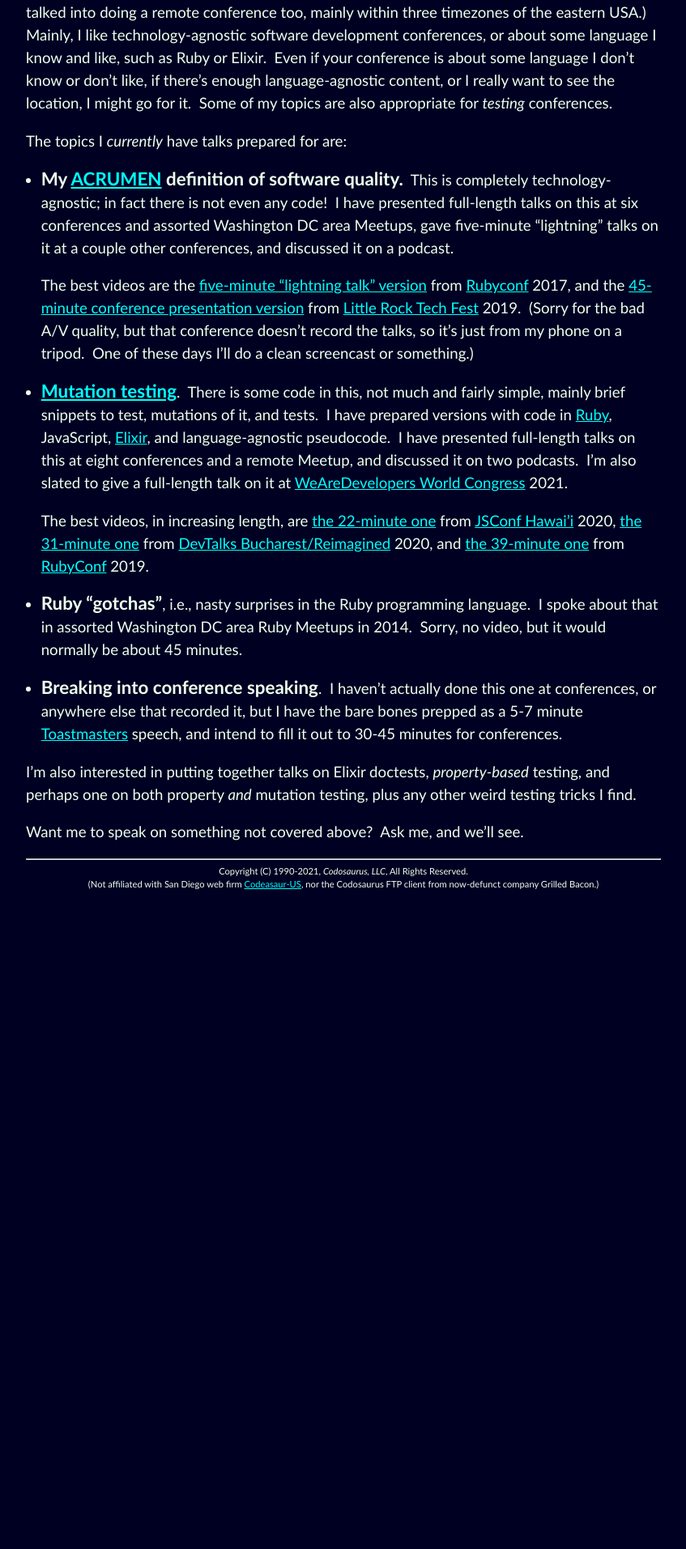
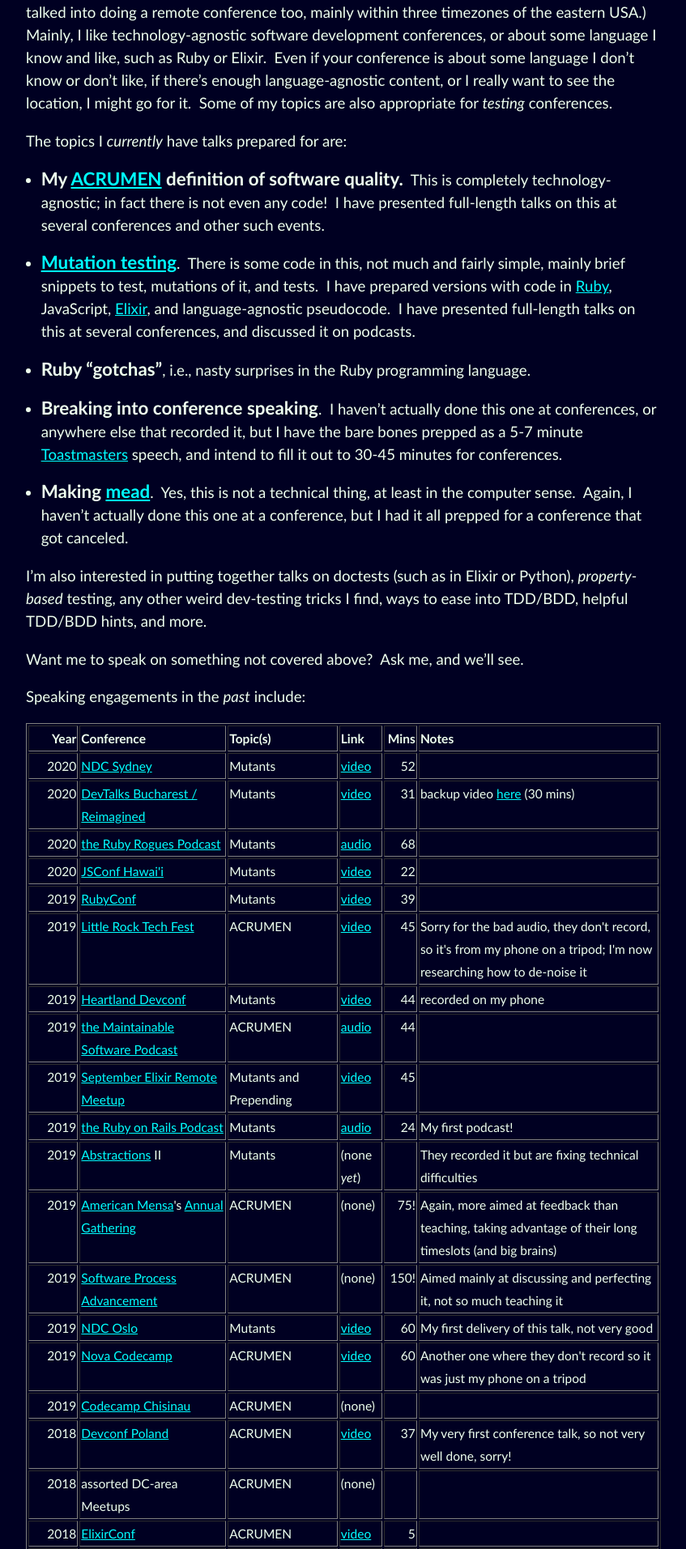
Before and after one commit to CodosaurusLLC/CodosaurusLLC.github.io, a Jekyll site: the page built from speaking.md, in a window 1280 px wide. Shown: the part 309-2222 px from the top of the page at 81% size, without its empty margins (216-1063 px from the left). Built offline with Jekyll 4.4.1, drawn with Linux system fonts in a browser that asks for light colours; before the commit the page ends 1411 px from its top, so only the background shows below that; some of the changed text lies outside the part shown.

Commit message:
revamp speaking page

```diff
--- a/assets/css/main.css
+++ b/assets/css/main.css
@@ -117,6 +117,7 @@
 table td,th {
   margin:  0 0.5em;
   text-align: left;
+  vertical-align: top;
 }
 
 .alt-page-title { display: none; }
--- a/speaking.md
+++ b/speaking.md
@@ -22,49 +22,8 @@
 definition of software quality.</span>&nbsp;
 This is completely technology-agnostic; in fact there is not even any code!&nbsp;
 I have presented full-length talks on this at
-six conferences and
-assorted Washington DC area Meetups,
-gave five-minute "lightning" talks on it at a couple other conferences,
-and discussed it on a podcast.
-
-  <!--
-  Details:
-  - [Little Rock Tech Fest](http://www.lrtechfest.com/){:rel="nofollow" target="_new"} 2019,
-  - [American Mensa Annual Gathering](https://ag.us.mensa.org/){:rel="nofollow" target="_new"} 2019,
-  - [Software Process Advancement](https://www.spaconference.org/){:rel="nofollow" target="_new"} 2019,
-  - [Nova Codecamp](https://novacodecamp.org/){:rel="nofollow" target="_new"} 2019,
-  - [Codecamp Chisinau](https://codecamp.ro/chisinau-2019-05-11){:rel="nofollow" target="_new"} 2019,
-  - [Devconf Poland](https://devconf.pl/){:rel="nofollow" target="_new"} 2018,
-  - assorted Washington DC area Meetups,
-  - [the Maintainable Software Podcast](https://maintainable.fm/){:rel="nofollow" target="_new"},
-  - and "lightning" talks at
-  [ElixirConf](https://elixirconf.com/){:rel="nofollow" target="_new"} 2017
-  and
-  [RubyConf](https://rubyconf.org/){:rel="nofollow" target="_new"} 2017.&nbsp;
-
-  (I was also selected with this topic
-  for
-  [I T.A.K.E. Unconference](https://itakeunconf.com/){:rel="nofollow" target="_new"}
-  2019 but the entire conference was canceled,
-  and
-  as a backup speaker for
-  [RubyNation](http://www.rubynation.org/){:rel="nofollow" target="_new"}
-  2018 but no slots opened.)
-  -->
-
-  The best videos are the
-  [five-minute "lightning talk" version](https://www.youtube.com/embed/YMoa5JpjEtM?start=4080&end=4355)
-  from
-  [Rubyconf](https://rubyconf.org/){:rel="nofollow" target="_new"}
-  2017,
-  and the
-  [45-minute conference presentation version](https://www.youtube.com/watch?v=V-pYlihc6hM){:rel="nofollow" target="_new"}
-  from
-  [Little Rock Tech Fest](http://www.lrtechfest.com/){:rel="nofollow" target="_new"}
-  2019.&nbsp;
-  (Sorry for the bad A/V quality, but that conference doesn't record the talks,
-   so it's just from my phone on a tripod.&nbsp;
-   One of these days I'll do a clean screencast or something.)
+several conferences
+and other such events.
 
 - [**Mutation testing**](https://en.wikipedia.org/wiki/Mutation_testing){:class="big bold"}.&nbsp;
 There is some code in this, not much and fairly simple,
@@ -75,59 +34,12 @@
 [Elixir](https://elixir-lang.org/){:rel="nofollow" target="_new"},
 and language-agnostic pseudocode.&nbsp;
 I have presented full-length talks on this at
-eight conferences and a remote Meetup,
-and discussed it on two podcasts.&nbsp;
-I'm also slated to give a full-length talk on it at
-[WeAreDevelopers World Congress](https://www.wearedevelopers.com/events/world-congress/){:rel="nofollow" target="_new"} 2021.
-
-  <!--
-  Details:
-  - [NDC Sydney](https://ndcsydney.com/){:rel="nofollow" target="_new"} 2020
-  - [DevTalks Bucharest/Reimagined](https://www.devtalks.ro/bucharest/){:rel="nofollow" target="_new"}
-  2020,
-  - [JSConf Hawai'i](https://www.jsconfhi.com/){:rel="nofollow" target="_new"} 2020,
-  - [RubyConf](https://rubyconf.org/){:rel="nofollow" target="_new"} 2019,
-  - [Heartland Devconf](https://aiminstitute.org/hdc/){:rel="nofollow" target="_new"} 2019,
-  - [Elixir Remote Meetup](https://github.com/elixirup/remote-meetup/){:rel="nofollow" target="_new"} September 2019,
-  - [Abstractions](https://abstractions.io/){:rel="nofollow" target="_new"}
-  II (2019),
-  - [NDC Oslo](https://ndcoslo.com/){:rel="nofollow" target="_new"} 2019,
-  - [the Ruby on Rails Podcast](http://5by5.tv/rubyonrails/283){:rel="nofollow" target="_new"} episode 283 (August 2019),
-  and
-  - [the Ruby Rogues Podcast](https://devchat.tv/ruby-rogues/){:rel="nofollow" target="_new"}
-  episode 459 (May 2020).
-
-  (I was also selected with this topic for
-  [Codestock](https://www.codestock.org/){:rel="nofollow" target="_new"}
-  2020
-  and
-  [Voxxed Days Athens](http://voxxeddays.com/athens){:rel="nofollow" target="_new"}
-  2020, which were canceled, and
-  [WeRockIT](https://www.werockitconf.com/){:rel="nofollow" target="_new"}
-  2020, which has been postponed to 2021,
-  all due to the COVID pandemic.)
-  -->
-
-  The best videos, in increasing length, are
-  [the 22-minute one](https://www.youtube.com/watch?v=yNMBOj7JUPs){:rel="nofollow" target="_new"}
-  from
-  [JSConf Hawai'i](https://www.jsconfhi.com/){:rel="nofollow" target="_new"}
-  2020,
-  [the 31-minute one](https://www.youtube.com/embed/tknqCCVQlIA?start=24963&version=3&end=26790){:rel="nofollow" target="_new"}
-  from
-  [DevTalks Bucharest/Reimagined](https://www.devtalks.ro/bucharest/){:rel="nofollow" target="_new"}
-  2020,
-  and
-  [the 39-minute one](https://www.youtube.com/watch?v=9GId6mFL0_c){:rel="nofollow" target="_new"}
-  from
-  [RubyConf](http://rubyconf.org/){:rel="nofollow" target="_new"}
-  2019.
+several conferences,
+and discussed it on podcasts.
 
 - <span class="big bold">Ruby "gotchas"</span>,
 i.e., nasty surprises in the
-Ruby programming language.&nbsp;
-I spoke about that in assorted Washington DC area Ruby Meetups in 2014.&nbsp;
-Sorry, no video, but it would normally be about 45 minutes.
+Ruby programming language.
 
 - <span class="big bold">Breaking into conference speaking</span>.&nbsp;
 I haven't actually done this one at conferences,
@@ -137,11 +49,252 @@
 speech,
 and intend to fill it out to 30-45 minutes for conferences.
 
+- <span class="big bold">Making [mead](https://en.wikipedia.org/wiki/Mead){:rel="nofollow" target="_new"}</span>.&nbsp;
+Yes, this is not a technical thing,
+at least in the computer sense.&nbsp;
+Again, I haven't actually done this one at a conference,
+but I had it all prepped for
+a conference
+that got canceled.
+
 I'm also interested in putting together talks on
-Elixir doctests,
+doctests (such as in Elixir or Python),
 _property-based_ testing,
-and perhaps one on both property _and_ mutation testing,
-plus any other weird testing tricks I find.
+any other weird dev-testing tricks I find,
+ways to ease into TDD/BDD,
+helpful TDD/BDD hints,
+and more.
 
 Want me to speak on something not covered above?&nbsp;
 Ask me, and we'll see.
+
+Speaking engagements in the _past_ include:
+
+<table class="small" border="1" align="top">
+  <thead>
+    <tr>
+      <th class="numeric">Year</th>
+      <th>Conference</th>
+      <th>Topic(s)</th>
+      <th>Link</th>
+      <th class="numeric">Mins</th>
+      <th>Notes</th>
+    </tr>
+  </thead>
+  <tbody>
+    <tr>
+      <td class="numeric">2020</td>
+      <td><a href="https://ndcsydney.com/" rel="nofollow" target="_new">NDC Sydney</a></td>
+      <td>Mutants</td>
+      <td><a href="https://www.youtube.com/watch?v=vQrnVD6CbxU" rel="nofollow" target="_new">video</a></td>
+      <td class="numeric">52</td>
+      <td></td>
+    </tr>
+    <tr>
+      <td class="numeric">2020</td>
+      <td><a href="https://www.devtalks.ro/bucharest/" rel="nofollow" target="_new">DevTalks Bucharest / Reimagined</a></td>
+      <td>Mutants</td>
+      <td><a href="https://www.youtube.com/embed/tknqCCVQlIA?start=24963&version=3&end=26790" rel="nofollow" target="_new">video</a></td>
+      <td class="numeric">31</td>
+      <td>backup video <a href="https://www.youtube.com/watch?v=JN3CRHWUHTk&list=PLMrm16n64Bub8urB-bsyMyHiNPMLG7FAS" rel="nofollow" target="_new">here</a> (30 mins)</td>
+    </tr>
+    <tr>
+      <td class="numeric">2020</td>
+      <td><a href="https://devchat.tv/ruby-rogues/" rel="nofollow" target="_new">the Ruby Rogues Podcast</a></td>
+      <td>Mutants</td>
+      <td><a href="https://devchat.tv/ruby-rogues/rr-459-mutation-testing-with-dave-aronson/" rel="nofollow" target="_new">audio</a></td>
+      <td class="numeric">68</td>
+      <td></td>
+    </tr>
+    <tr>
+      <td class="numeric">2020</td>
+      <td><a href="https://www.jsconfhi.com/" rel="nofollow" target="_new">JSConf Hawai'i</a></td>
+      <td>Mutants</td>
+      <td><a href="https://www.youtube.com/watch?v=yNMBOj7JUPs" rel="nofollow" target="_new">video</a></td>
+      <td class="numeric">22</td>
+      <td></td>
+    </tr>
+    <tr>
+      <td class="numeric">2019</td>
+      <td><a href="https://rubyconf.org/" rel="nofollow" target="_new">RubyConf</a></td>
+      <td>Mutants</td>
+      <td><a href="https://www.youtube.com/watch?v=9GId6mFL0_c" rel="nofollow" target="_new">video</a></td>
+      <td class="numeric">39</td>
+      <td></td>
+    </tr>
+    <tr>
+      <td class="numeric">2019</td>
+      <td><a href="http://www.lrtechfest.com/" rel="nofollow" target="_new">Little Rock Tech Fest</a></td>
+      <td>ACRUMEN</td>
+      <td><a href="https://www.youtube.com/watch?v=V-pYlihc6hM" rel="nofollow" target="_new">video</a></td>
+      <td class="numeric">45</td>
+      <td>Sorry for the bad audio, they don't record, so it's from my phone on a tripod; I'm now researching how to de-noise it</td>
+    </tr>
+    <tr>
+      <td class="numeric">2019</td>
+      <td><a href="https://aiminstitute.org/hdc/" rel="nofollow" target="_new">Heartland Devconf</a></td>
+      <td>Mutants</td>
+      <td><a href="https://www.youtube.com/watch?v=adBtsgolhvI&list=PLMrm16n64Bub8urB-bsyMyHiNPMLG7FAS" rel="nofollow" target="_new">video</a></td>
+      <td class="numeric">44</td>
+      <td>recorded on my phone</td>
+    </tr>
+    <tr>
+      <td class="numeric">2019</td>
+      <td><a href="https://maintainable.fm/" rel="nofollow" target="_new">the Maintainable Software Podcast</a></td>
+      <td>ACRUMEN</td>
+      <td><a href="https://maintainable.fm/episodes/dave-aronson-putting-the-m-in-acrumen-n_6lX9fc" rel="nofollow" target="_new">audio</a></td>
+      <td class="numeric">44</td>
+      <td></td>
+    </tr>
+    <tr>
+      <td class="numeric">2019</td>
+      <td><a href="https://github.com/elixirup/remote-meetup/" rel="nofollow" target="_new">September Elixir Remote Meetup</a></td>
+      <td>Mutants and Prepending</td>
+      <td><a href="https://www.youtube.com/watch?v=lCjeKcSN41I&list=PLMrm16n64Bub8urB-bsyMyHiNPMLG7FAS" rel="nofollow" target="_new">video</a></td>
+      <td class="numeric">45</td>
+      <td></td>
+    </tr>
+    <tr>
+      <td class="numeric">2019</td>
+      <td><a href="http://5by5.tv/rubyonrails/" rel="nofollow" target="_new">the Ruby on Rails Podcast</a></td>
+      <td>Mutants</td>
+      <td><a href="http://5by5.tv/rubyonrails/283" rel="nofollow" target="_new">audio</a></td>
+      <td class="numeric">24</td>
+      <td>My first podcast!</td>
+    </tr>
+    <tr>
+      <td class="numeric">2019</td>
+      <td><a href="https://abstractions.io/" rel="nofollow" target="_new">Abstractions</a> II</td>
+      <td>Mutants</td>
+      <td>(none <i>yet</i>)</td>
+      <td></td>
+      <td>They recorded it but are fixing technical difficulties</td>
+    </tr>
+    <tr>
+      <td class="numeric">2019</td>
+      <td>
+        <a href="https://us.mensa.org/" rel="nofollow" target="_new">American Mensa</a>'s
+        <a href="https://ag.us.mensa.org/" rel="nofollow" target="_new">Annual Gathering</a>
+      </td>
+      <td>ACRUMEN</td>
+      <td>(none)</td>
+      <td class="numeric">75!</td>
+      <td>Again, more aimed at feedback than teaching, taking advantage of their long timeslots (and big brains)</td>
+    </tr>
+    <tr>
+      <td class="numeric">2019</td>
+      <td><a href="https://www.spaconference.org/" rel="nofollow" target="_new">Software Process Advancement</a></td>
+      <td>ACRUMEN</td>
+      <td>(none)</td>
+      <td class="numeric">150!</td>
+      <td>Aimed mainly at discussing and perfecting it, not so much teaching it</td>
+    </tr>
+    <tr>
+      <td class="numeric">2019</td>
+      <td><a href="https://ndcoslo.com/" rel="nofollow" target="_new">NDC Oslo</a></td>
+      <td>Mutants</td>
+      <td><a href="https://www.youtube.com/watch?v=0ZchSZPjsY0&list=PLMrm16n64Bub8urB-bsyMyHiNPMLG7FAS" rel="nofollow" target="_new">video</a></td>
+      <td class="numeric">60</td>
+      <td>My first delivery of this talk, not very good</td>
+    </tr>
+    <tr>
+      <td class="numeric">2019</td>
+      <td><a href="https://novacodecamp.org/" rel="nofollow" target="_new">Nova Codecamp</a></td>
+      <td>ACRUMEN</td>
+      <td><a href="https://www.youtube.com/watch?v=1QfGyGy3EV8&list=PLMrm16n64BuaRo9N8xY8OnTOWZ5K2aFG1" rel="nofollow" target="_new">video</a></td>
+      <td class="numeric">60</td>
+      <td>Another one where they don't record so it was just my phone on a tripod</td>
+    </tr>
+    <tr>
+      <td class="numeric">2019</td>
+      <td><a href="https://codecamp.ro/chisinau-2019-05-11" rel="nofollow" target="_new">Codecamp Chisinau</a></td>
+      <td>ACRUMEN</td>
+      <td>(none)</td>
+      <td class="numeric"></td>
+      <td></td>
+    </tr>
+    <tr>
+      <td class="numeric">2018</td>
+      <td><a href="https://devconf.pl/" rel="nofollow" target="_new">Devconf Poland</a></td>
+      <td>ACRUMEN</td>
+      <td><a href="https://www.youtube.com/watch?v=wcREOna0_NA&list=PLMrm16n64BuaRo9N8xY8OnTOWZ5K2aFG1" rel="nofollow" target="_new">video</a></td>
+      <td class="numeric">37</td>
+      <td>My very first conference talk, so not very well done, sorry!</td>
+    </tr>
+    <tr>
+      <td class="numeric">2018</td>
+      <td>assorted DC-area Meetups</td>
+      <td>ACRUMEN</td>
+      <td>(none)</td>
+      <td class="numeric"></td>
+      <td></td>
+    </tr>
+    <tr>
+      <td class="numeric">2018</td>
+      <td><a href="https://elixirconf.com/" rel="nofollow" target="_new">ElixirConf</a></td>
+      <td>ACRUMEN</td>
+      <td><a href="https://www.youtube.com/watch?v=6V1FO1xGitU&list=PLMrm16n64BuaRo9N8xY8OnTOWZ5K2aFG1" rel="nofollow" target="_new">video</a></td>
+      <td class="numeric">5</td>
+      <td></td>
+    </tr>
+    <tr>
+      <td class="numeric">2017</td>
+      <td><a href="https://rubyconf.org/" rel="nofollow" target="_new">RubyConf</a></td>
+      <td>ACRUMEN</td>
+      <td><a href="https://www.youtube.com/embed/YMoa5JpjEtM?start=4080&end=4355" rel="nofollow" target="_new">video</a></td>
+      <td class="numeric">5</td>
+      <td></td>
+    </tr>
+    <tr>
+      <td class="numeric">2014</td>
+      <td>assorted DC-area Meetups</td>
+      <td>Ruby Gotchas</td>
+      <td>(none)</td>
+      <td class="numeric">~45</td>
+      <td></td>
+    </tr>
+    <tr>
+      <td class="numeric">1990s<br/>to Present</td>
+      <td><a href="https://www.mwm.org/" rel="nofollow" target="_new">Metropolitan Washington Mensa</a>'s <a href="http://mwmrg.org/" rel="nofollow" target="_new">Regional Gathering</a></td>
+      <td>spam-protection, and non-tech topics</td>
+      <td>(none)</td>
+      <td class="numeric">30-45</td>
+      <td></td>
+    </tr>
+  </tbody>
+</table>
+
+
+Speaking engagements in the _future_ include:
+
+| Year || Conference || Topic(s) |
+|-|
+|2021||[Code Europe](https://codeeurope.pl/){:rel="nofollow" target="_new"}||Mutants|
+|2021||[Scenic City Summit](https://sceniccitysummit.com/){:rel="nofollow" target="_new"}||ACRUMEN and Mutants|
+|2021||[Code.Talks](https://www.codetalks.de/){:rel="nofollow" target="_new"}||Mutants|
+|2022||[WeAreDevelopers World Congress](https://www.wearedevelopers.com/world-congress){:rel="nofollow" target="_new"}||Mutants|
+|2022||[MWM RG](http://mwmrg.org/){:rel="nofollow" target="_new"}||Mead|
+
+
+_Likely_ engagements in the next couple years or so,
+mainly because I was chosen
+but the conference was canceled
+(or moved online too many timezones away),
+include:
+
+| Conference || Topic(s) |
+|-|
+|[Build Stuff Vilnius](https://www.buildstuff.events/){:rel="nofollow" target="_new"}||Mutants|
+|[CodeStock](http://codestock.org/){:rel="nofollow" target="_new"}||Mutants|
+|[I T.A.K.E.](https://itakeunconf.com/){:rel="nofollow" target="_new"}||ACRUMEN (haven't submitted others)|
+|[US Mensa Annual Gathering](https://ag.us.mensa.org/){:rel="nofollow" target="_new"}||Mead|
+|[Voxxed Days Athens](https://voxxeddays.com/athens/){:rel="nofollow" target="_new"}||Mutants|
+|[WeRockIT](https://www.werockitconf.com/){:rel="nofollow" target="_new"}||Mutants|
+
+Also, I was one of the co-organizers of
+[TDDConf](https://tddconf.com/){:rel="nofollow" target="_new"}
+2021,
+the very first
+international test-driven development conference,
+and appeared briefly on-screen
+to introduce speakers and fill time.
```
